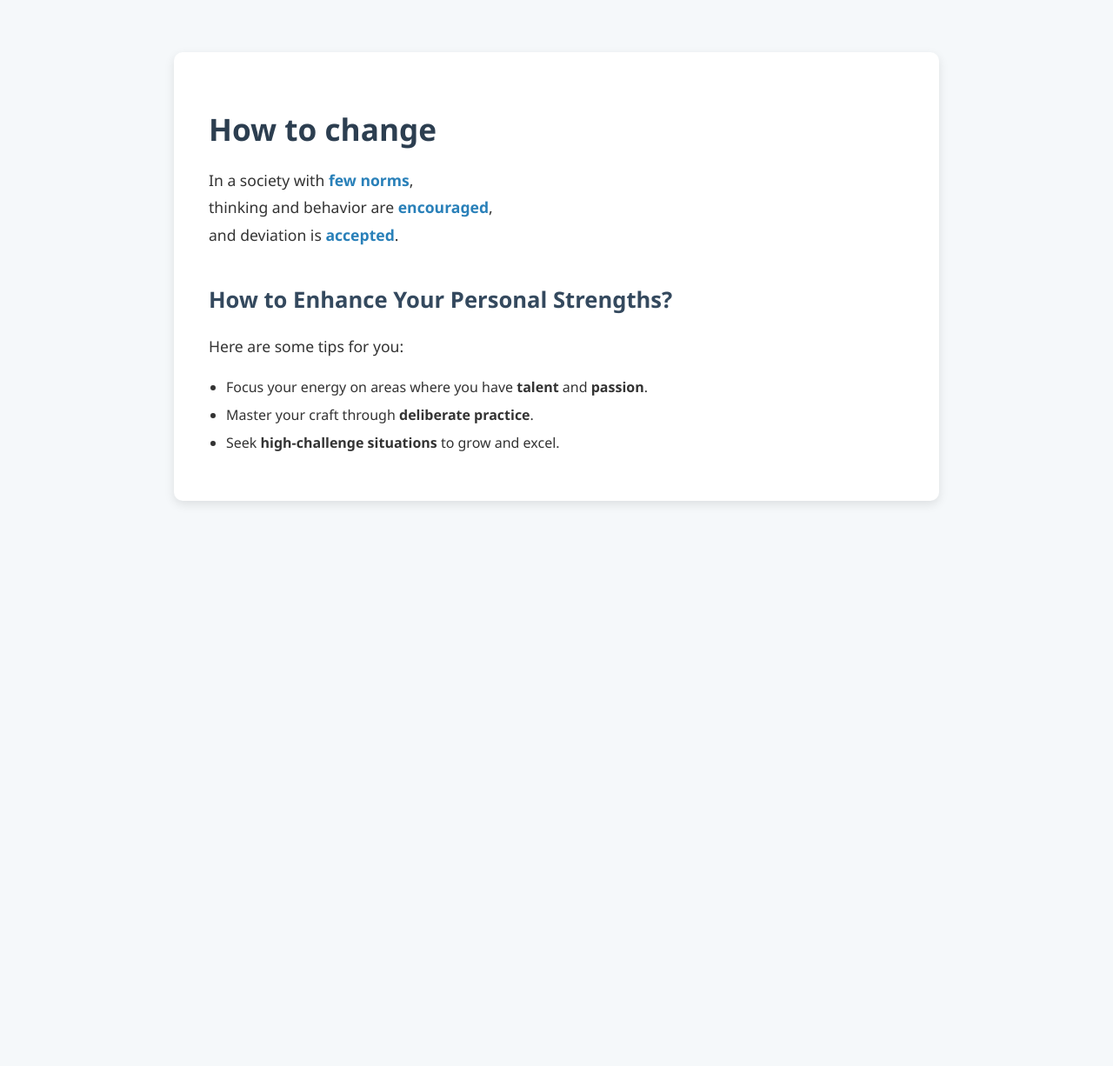
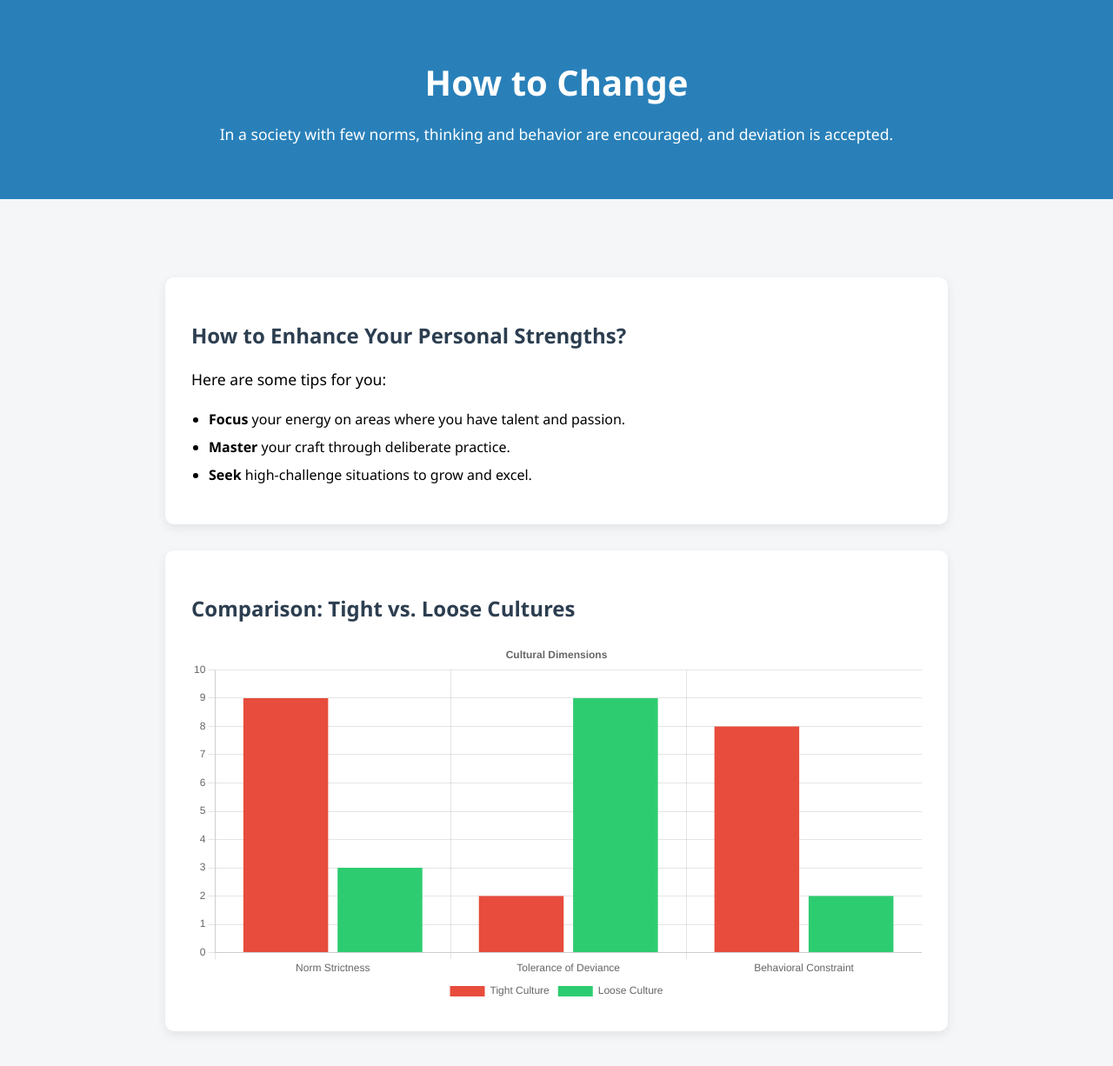
Before and after one commit to enen2/mybook, a plain HTML site: page index.html in a window 1280 px wide. Shown: the whole page at 87% size. Before the commit the page ends 800 px from the top, so only its background shows below. Drawn offline with nearby package versions, Linux system fonts and the light colour scheme.

Commit message:
Update index.html

```diff
--- a/index.html
+++ b/index.html
@@ -4,88 +4,119 @@
   <meta charset="UTF-8" />
   <meta name="viewport" content="width=device-width, initial-scale=1.0"/>
   <title>My Book</title>
+  <script src="https://cdn.jsdelivr.net/npm/chart.js"></script>
   <style>
     body {
       font-family: "Segoe UI", Roboto, sans-serif;
+      background-color: #f4f6f8;
       margin: 0;
       padding: 0;
-      background-color: #f5f8fa;
-      color: #333;
     }
-
-    .container {
-      max-width: 800px;
-      margin: 60px auto;
-      padding: 40px;
-      background-color: #fff;
-      box-shadow: 0 4px 12px rgba(0,0,0,0.1);
+    .section {
+      padding: 60px 20px;
+      max-width: 900px;
+      margin: auto;
+    }
+    .header {
+      background-color: #2980b9;
+      color: white;
+      padding: 40px 20px;
+      text-align: center;
+    }
+    .header h1 {
+      margin-bottom: 10px;
+      font-size: 2.5em;
+    }
+    .content-box {
+      background-color: white;
       border-radius: 10px;
+      padding: 30px;
+      box-shadow: 0 4px 12px rgba(0,0,0,0.08);
+      margin-top: 30px;
     }
-
-    h1 {
-      font-size: 2.2em;
+    h2 {
       color: #2c3e50;
-      margin-bottom: 20px;
     }
-
-    h2 {
-      font-size: 1.6em;
-      color: #34495e;
-      margin-top: 40px;
-    }
-
     p {
       font-size: 1.1em;
       line-height: 1.8;
-      margin-bottom: 20px;
     }
-
     ul {
+      margin-top: 15px;
       padding-left: 20px;
-      margin-top: 10px;
     }
-
     li {
       margin-bottom: 10px;
     }
-
-    .highlight {
-      color: #2980b9;
-      font-weight: bold;
-    }
-
-    @media screen and (max-width: 768px) {
-      .container {
-        margin: 20px;
-        padding: 20px;
-      }
-
-      h1 {
-        font-size: 1.6em;
-      }
-
-      h2 {
-        font-size: 1.3em;
-      }
+    canvas {
+      max-width: 100%;
+      margin-top: 20px;
     }
   </style>
 </head>
 <body>
-  <div class="container">
-    <h1>How to change</h1>
-    <p>
-      In a society with <span class="highlight">few norms</span>,<br>
-      thinking and behavior are <span class="highlight">encouraged</span>,<br>
-      and deviation is <span class="highlight">accepted</span>.
-    </p>
 
-    <h2>How to Enhance Your Personal Strengths?</h2>
-    <p>Here are some tips for you:</p>
-    <ul>
-      <li>Focus your energy on areas where you have <strong>talent</strong> and <strong>passion</strong>.</li>
-      <li>Master your craft through <strong>deliberate practice</strong>.</li>
-      <li>Seek <strong>high-challenge situations</strong> to grow and excel.</li>
-    </ul>
+  <div class="header">
+    <h1>How to Change</h1>
+    <p>In a society with few norms, thinking and behavior are encouraged, and deviation is accepted.</p>
   </div>
+
+  <div class="section">
+    <div class="content-box">
+      <h2>How to Enhance Your Personal Strengths?</h2>
+      <p>Here are some tips for you:</p>
+      <ul>
+        <li><strong>Focus</strong> your energy on areas where you have talent and passion.</li>
+        <li><strong>Master</strong> your craft through deliberate practice.</li>
+        <li><strong>Seek</strong> high-challenge situations to grow and excel.</li>
+      </ul>
+    </div>
+
+    <div class="content-box">
+      <h2>Comparison: Tight vs. Loose Cultures</h2>
+      <canvas id="cultureChart"></canvas>
+    </div>
+  </div>
+
+  <script>
+    const ctx = document.getElementById('cultureChart').getContext('2d');
+    const cultureChart = new Chart(ctx, {
+      type: 'bar',
+      data: {
+        labels: ['Norm Strictness', 'Tolerance of Deviance', 'Behavioral Constraint'],
+        datasets: [
+          {
+            label: 'Tight Culture',
+            data: [9, 2, 8],
+            backgroundColor: '#e74c3c'
+          },
+          {
+            label: 'Loose Culture',
+            data: [3, 9, 2],
+            backgroundColor: '#2ecc71'
+          }
+        ]
+      },
+      options: {
+        responsive: true,
+        plugins: {
+          legend: {
+            position: 'bottom'
+          },
+          title: {
+            display: true,
+            text: 'Cultural Dimensions'
+          }
+        },
+        scales: {
+          y: {
+            beginAtZero: true,
+            max: 10
+          }
+        }
+      }
+    });
+  </script>
+
 </body>
 </html>
```
